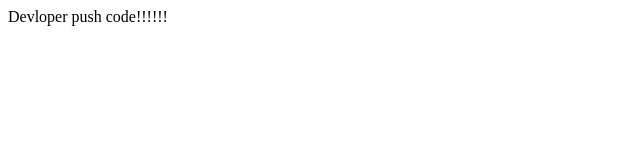
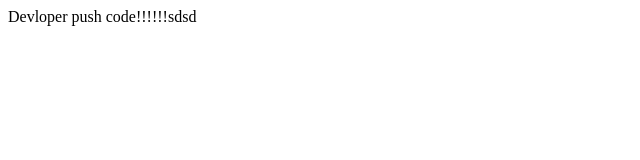
Before and after one commit to smit-darji/awsProduction, a plain HTML site: page index.html in a window 1280 px wide. Shown: the full height of the page, 0-640 px from the left. Drawn offline with Linux system fonts and the light colour scheme.

Commit message:
Update index.html

```diff
--- a/index.html
+++ b/index.html
@@ -1,6 +1,6 @@
 <html>
     <header><title>This is title</title></header>
     <body>
-      Devloper push code!!!!!!
+      Devloper push code!!!!!!sdsd
      </body>
 </html>
```
